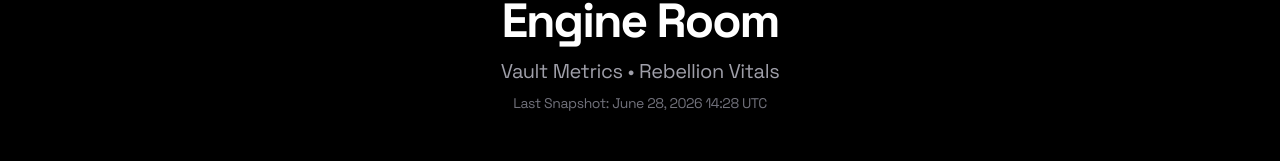
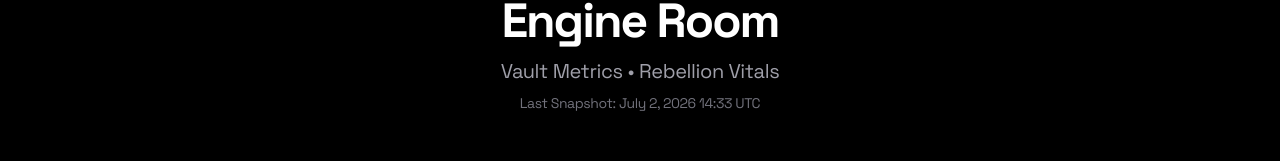
Before and after one commit to GridPhantoms/grid-keys-points, a Next.js app: page /engine in a window 1280 px wide. Shown: the part 116-277 px from the top of the page. Built offline with nearby package versions, Linux system fonts and the light colour scheme; no server answers.

Commit message:
Update vault snapshot

```diff
--- a/app/engine/page.tsx
+++ b/app/engine/page.tsx
@@ -108,7 +108,7 @@ export default function EngineRoom() {
   const TOTAL_EXODUS_SUPPLY = 3333;
 
   const GENESIS_LAUNCH = new Date('2025-10-09T16:03:47Z').getTime();
-  const LAST_SNAPSHOT = "June 28, 2026 14:28 UTC";
+  const LAST_SNAPSHOT = "July 2, 2026 14:33 UTC";
   const [currentTime] = useState(() => Date.now());
 
   useEffect(() => {
```
Also changed, not shown: public/vault-snapshot.csv.
